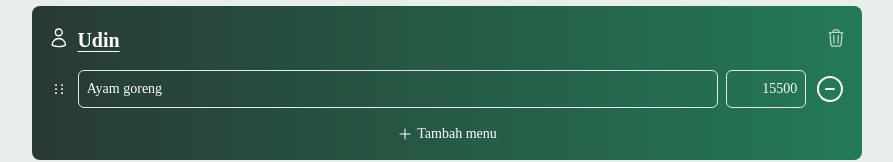
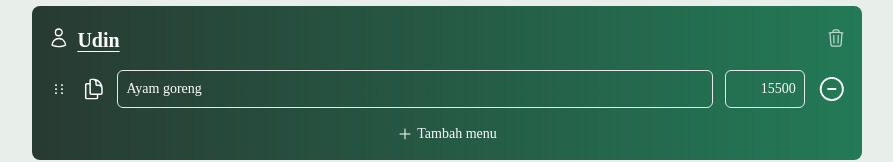
Before and after one commit to luthfihizb/petepete, a Nuxt app: page /bagi in a window 1280 px wide. Shown: the part 162-324 px from the top of the page, without its empty margins (193-1086 px from the left). Built offline with nearby package versions, Linux system fonts and the light colour scheme; a web font is replaced by a local one.

Commit message:
feat: duplicate menu & fix gofood parser

```diff
--- a/composables/invoiceReaderPdf.ts
+++ b/composables/invoiceReaderPdf.ts
@@ -22,7 +22,7 @@ export const useInvoiceReaderPdf = async (file: File) => {
 
         const router = useRouter();
 
-        if (content.includes("Gojek")) {
+        if (content.toLowerCase().includes("gojek") || content.toLowerCase().includes("gofood")) {
           gojekInvoiceParser(content);
           router.push("/bagi");
           return;
@@ -40,7 +40,7 @@ const gojekInvoiceParser = (content: string) => {
   const menuItemPattern = /(\d+)\s+(.+?)\s+@Rp(\d{1,3}(?:\.\d{3})*)\s+Rp(\d{1,3}(?:\.\d{3})*)/g;
   const deliveryPricePattern = /biaya.+pengiriman\s+Rp(\d{1,3}(?:\.\d{3})*)/gi;
   const servicePricePattern = /biaya.+lainnya\s+Rp(\d{1,3}(?:\.\d{3})*)/gi;
-  const discountPattern = /(discount|diskon|potongan)\s+?[^\n]*-Rp(\d{1,3}(?:\.\d{3})*)/gi;
+  const discountPattern = /(discount|diskon|potongan)[\sa-zA-Z]*-Rp(\d{1,3}(?:\.\d{3})*)/gi;
 
   // menu items
   const menuBlockMatch = content.match(menuPattern);
@@ -68,12 +68,15 @@ const gojekInvoiceParser = (content: string) => {
   const restaurantMatch = restaurantPattern.exec(content);
   const deliveryMatch = deliveryPricePattern.exec(content);
   const serviceMatch = servicePricePattern.exec(content);
-  const discountMatch = discountPattern.exec(content);
 
   if (restaurantMatch) orderInfo.restaurant = restaurantMatch[2];
   if (deliveryMatch) orderInfo.delivery = deliveryMatch[1].replace(".", "");
   if (serviceMatch) orderInfo.service = serviceMatch[1].replace(".", "");
-  if (discountMatch) orderInfo.discount = discountMatch[2].replace(".", "");
+
+  var discountMatch;
+  while ((discountMatch = discountPattern.exec(content))) {
+    if (discountMatch) orderInfo.discount = "" + (+discountMatch[2].replace(".", "") + +orderInfo.discount);
+  }
 
   fillInput(menuItems, orderInfo);
 };
--- a/pages/bagi.vue
+++ b/pages/bagi.vue
@@ -42,11 +42,12 @@
           class="flex flex-col gap-4"
         >
           <template #item="{ element: menu, index: iMenu }">
-            <div class="flex gap-2">
+            <div class="flex gap-3">
               <div class="flex handle">
                 <EllipsisVerticalIcon class="w-4 -mr-[10px]" />
                 <EllipsisVerticalIcon class="w-4" />
               </div>
+              <DocumentDuplicateIcon class="w-8" @click="duplicateMenu(iMember, iMenu)" />
               <FormInput placeholder="Menu" v-model="menu.name" class="text-sm w-full" />
               <FormInput placeholder="Harga" v-model="menu.price" type="number" class="w-20 text-sm text-right" />
               <MinusCircleIcon class="w-10" @click="removeMenu(iMember, iMenu)" />
@@ -156,6 +157,7 @@ import {
   UserIcon,
   MinusCircleIcon,
   UserPlusIcon,
+  DocumentDuplicateIcon,
 } from "@heroicons/vue/24/outline";
 import draggable from "vuedraggable";
 import { v4 as uuidv4 } from "uuid";
@@ -189,6 +191,13 @@ const addMenu = (iMember) => {
 const removeMenu = (iMember, index) => {
   members.value[iMember].menus = members.value[iMember].menus.filter((_, iMenu) => iMenu !== index);
 };
+const duplicateMenu = (iMember, index) => {
+  members.value[iMember].menus.push({
+    id: uuidv4(),
+    name: members.value[iMember].menus[index].name,
+    price: members.value[iMember].menus[index].price,
+  });
+};
 const addTransferInfo = () => {
   transferInfo.value.info.push({ name: "", number: "" });
 };
```
